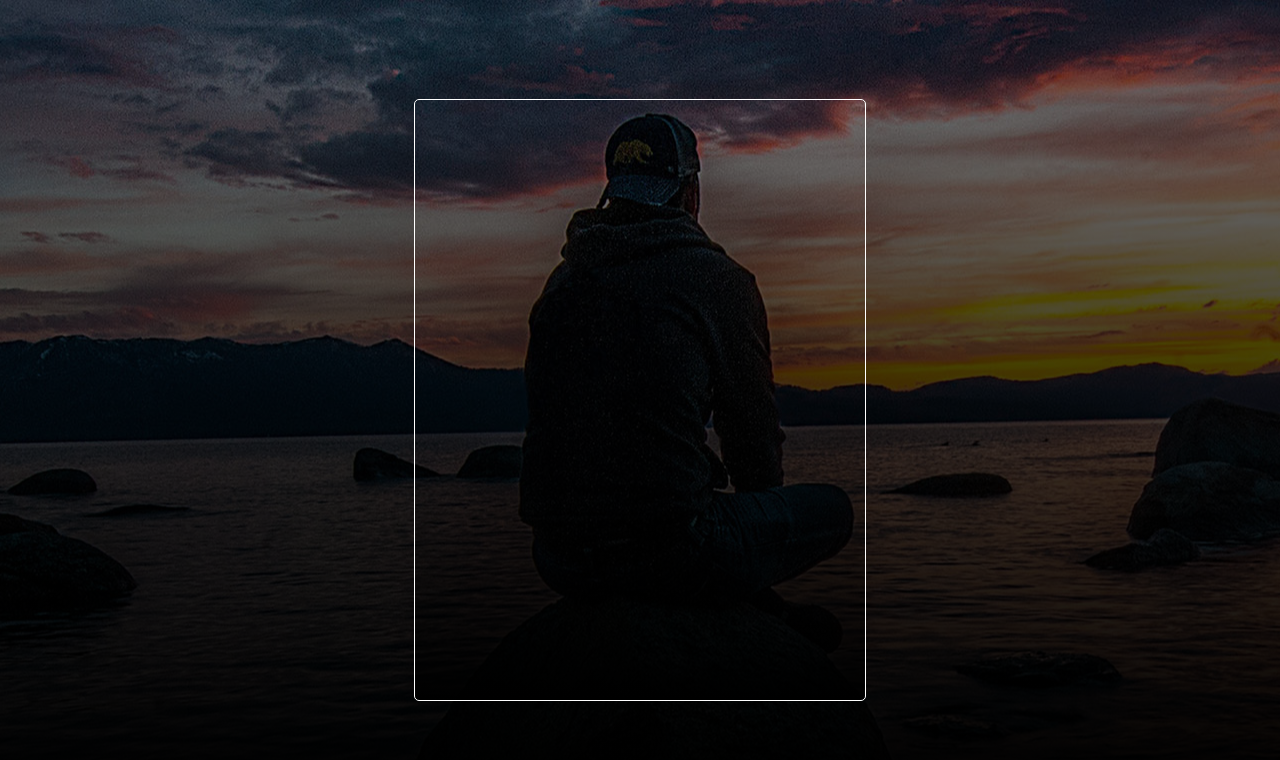
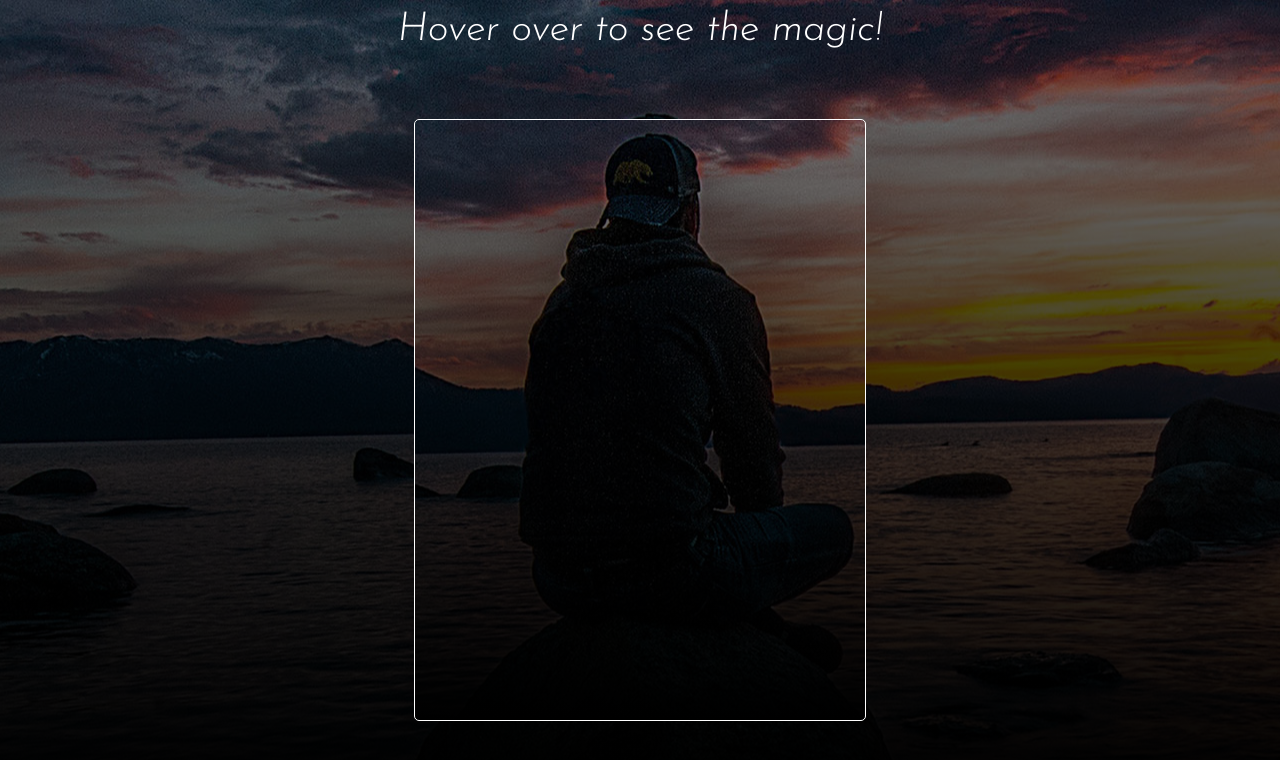
Before and after one commit to ZeynepPinarKaya/Invisible-Card, a plain HTML site: page index.html in a window 1280 px wide. Drawn offline with Linux system fonts and the light colour scheme.

Commit message:
added text

```diff
--- a/index.html
+++ b/index.html
@@ -11,6 +11,9 @@
 </head>
 <body>
     <div class="container">
+        <div class="text1">
+            <p>Hover over to see the magic!</p>
+        </div>
         <div class="card-wrapper">
             <div class="card">
                 <img src="images/john-doe.jpg" class="card-img"  alt="">
--- a/style.css
+++ b/style.css
@@ -11,11 +11,20 @@
     url(images/bg.jpg) no-repeat center;
 }
 
+.text1 p{
+    display: block;
+    padding: 10px;
+    color: #fff;
+    text-align-last: center;
+    font-size: 40px;
+}
+
 .card-wrapper{
     height: 600px;
     width: 450px;
     border: 1px solid #fff;
     position: absolute;
+    margin-top: 20px;
     top: 50%;
     left: 50%;
     transform: translate(-50%, -50%);
```
